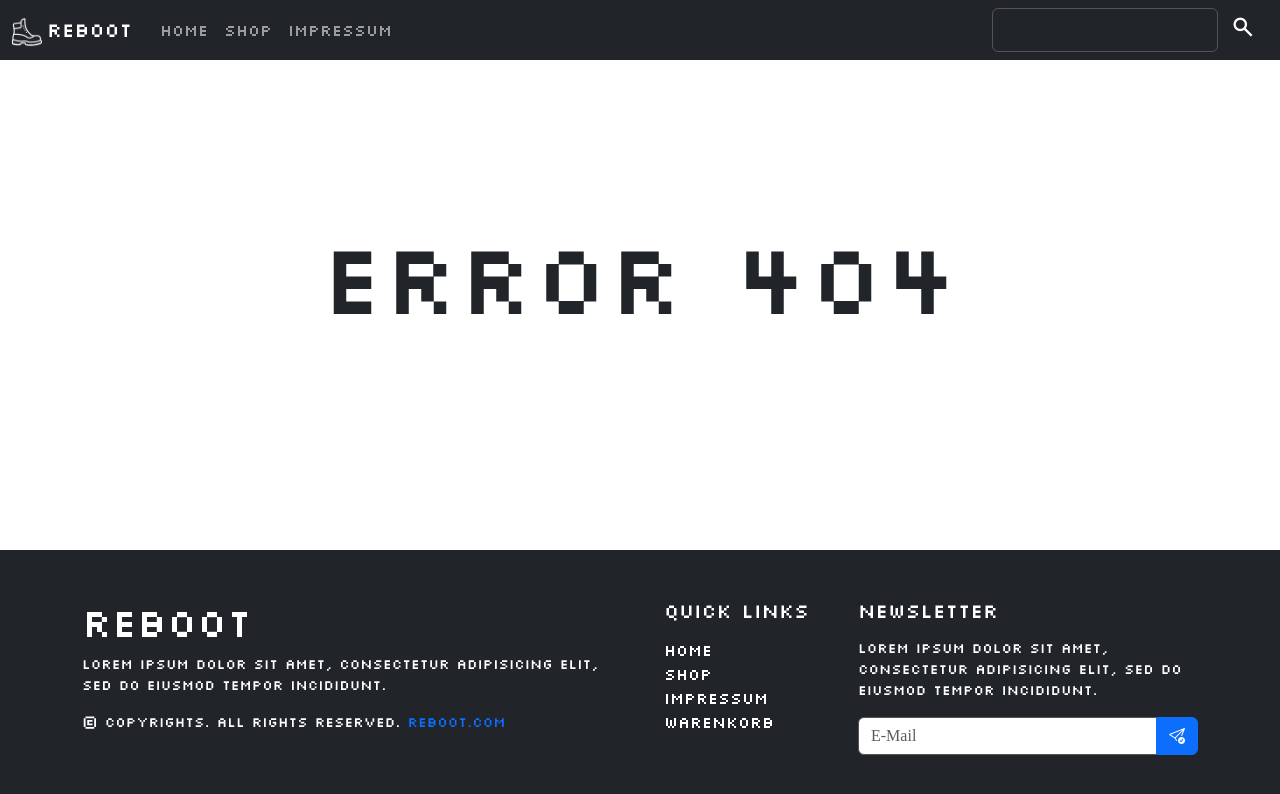
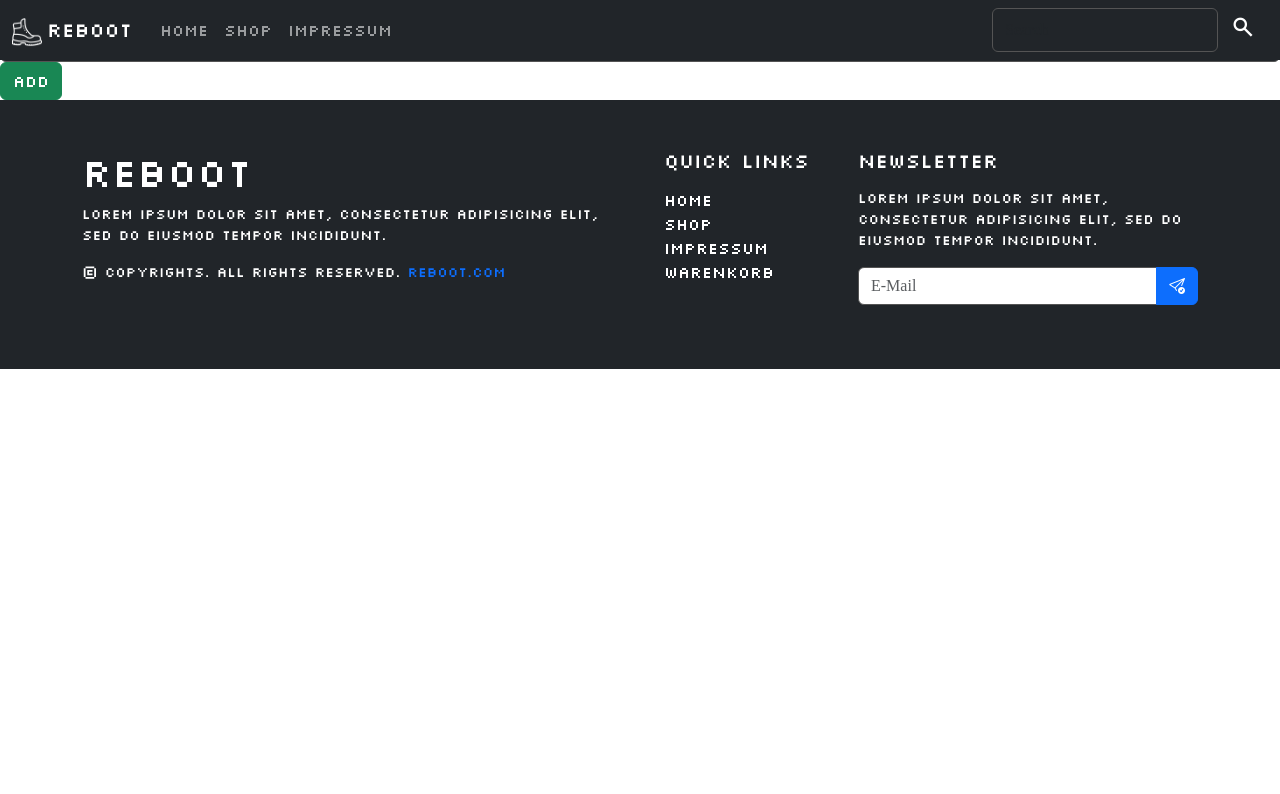
Before and after one commit to Sormy23/BasicBoots-OnlineShop, an Angular app in the folder Lab3/: page /order in a window 1280 px wide. Shown: the top 794 px of the page. Built offline with nearby package versions, Linux system fonts and the light colour scheme.

Commit message:
tried to use a form for creating an order

```diff
--- a/Lab3/src/app/app-routing.module.ts
+++ b/Lab3/src/app/app-routing.module.ts
@@ -7,12 +7,14 @@ import { ShopComponent } from './shop/shop.component';
 import { ImprintComponent } from './imprint/imprint.component';
 import { BasketComponent } from './basket/basket.component';
 import { NotFoundComponent } from './not-found/not-found.component';
+import { OrderComponent } from './order/order.component';
 
 const routes: Routes = [
   { path: '', component: HomepageComponent },
   { path: 'shop', component: ShopComponent },
   { path: 'imprint', component: NotFoundComponent },
   { path: 'basket', component: BasketComponent },
+  { path: 'order', component: OrderComponent },
   { path: '**', component: NotFoundComponent }
 ];
 
--- a/Lab3/src/app/app.module.ts
+++ b/Lab3/src/app/app.module.ts
@@ -12,6 +12,7 @@ import {ProductService} from "./core/product.service";
 import {HttpClientModule} from "@angular/common/http";
 import {NgOptimizedImage} from "@angular/common";
 import { OrderComponent } from './order/order.component';
+import {ReactiveFormsModule} from "@angular/forms";
 
 @NgModule({
   declarations: [
@@ -27,7 +28,8 @@ import { OrderComponent } from './order/order.component';
     BrowserModule,
     AppRoutingModule,
     HttpClientModule,
-    NgOptimizedImage
+    NgOptimizedImage,
+    ReactiveFormsModule
   ],
   providers: [ProductService],
   bootstrap: [AppComponent]
--- a/Lab3/src/app/basket/basket.component.html
+++ b/Lab3/src/app/basket/basket.component.html
@@ -28,7 +28,7 @@
       </div>
       <div class="col"></div>
       <div class="col">
-        <button type="button" class="btn btn-success align-content-center">Go to checkout <i class="bi bi-bag-check"></i></button>
+        <button type="button" routerLink="/order" class="btn btn-success align-content-center">Go to checkout <i class="bi bi-bag-check"></i></button>
       </div>
     </div>
   </div>
--- a/Lab3/src/app/order/order.component.html
+++ b/Lab3/src/app/order/order.component.html
@@ -1 +1,13 @@
-<p>order works!</p>
+<form [formGroup]="addForm" (ngSubmit)="onSubmit()">
+  <div class="form-group">
+    <label for="anrede">User Name:</label>
+    <input type="text" formControlName="anrede" placeholder="Herr/Frau/Divers" name="anrede" id="anrede"
+           [class.is-invalid]="!(addForm.get('anrede')?.valid) && addForm.get('anrede')?.touched" class="form-control">
+    <div class="invalid-feedback">
+      Please provide a anrede name.
+    </div>
+  </div>
+
+
+  <button class="btn btn-success">Add</button>
+</form>
--- a/Lab3/src/app/order/order.component.ts
+++ b/Lab3/src/app/order/order.component.ts
@@ -1,10 +1,31 @@
-import { Component } from '@angular/core';
+import {Component, OnInit} from '@angular/core';
+import {FormBuilder, FormGroup, Validators} from "@angular/forms";
+import {Router} from "@angular/router";
+import {ProductService} from "../core/product.service";
 
 @Component({
   selector: 'app-order',
   templateUrl: './order.component.html',
   styleUrls: ['./order.component.css']
 })
-export class OrderComponent {
+export class OrderComponent implements OnInit{
 
+    constructor(private formBuilder: FormBuilder,private router: Router, private productService: ProductService) { }
+
+    addForm: FormGroup = new FormGroup({});
+
+    ngOnInit() {
+        this.addForm = this.formBuilder.group({
+            anrede: [''],
+            vorname: ['', Validators.required],
+            name: ['', Validators.required],
+            street: ['', Validators.required],
+            zipCode: ['', Validators.required],
+            city: ['', Validators.required],
+        });
+    }
+
+    onSubmit() {
+
+    }
 }
```
